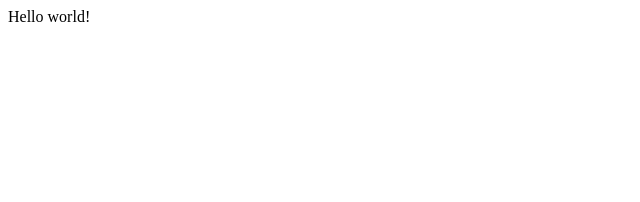
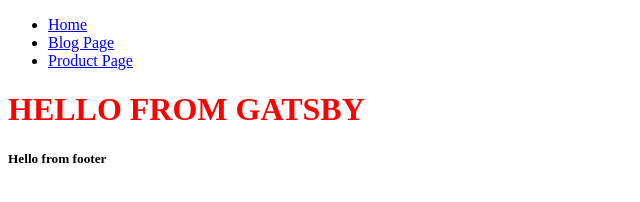
Before and after one commit to Lasseboy59/my-gatsby-project, a Gatsby site: page / in a window 1280 px wide. Shown: the whole page, without its empty margins (0-640 px from the left). Built offline with nearby package versions, Linux system fonts and the light colour scheme; Gatsby itself is replaced by a stand-in of ours.

Commit message:
startin with basic outline - few pages

```diff
--- /dev/null
+++ b/src/components/Footer.js
@@ -0,0 +1,11 @@
+import React from 'react'
+
+function Footer() {
+  return (
+    <div>
+      <h5>Hello from footer</h5>
+    </div>
+  )
+}
+
+export default Footer
--- /dev/null
+++ b/src/components/Navbar.js
@@ -0,0 +1,22 @@
+import React from 'react'
+import { Link } from 'gatsby'
+
+const navbar = () => {
+  return (
+    <nav>
+      <ul>
+        <li>
+          <Link to="/">Home</Link>
+        </li>
+        <li>
+          <Link to="/blog">Blog Page</Link>
+        </li>
+        <li>
+          <Link to="/products">Product Page</Link>
+        </li>
+      </ul>
+    </nav>
+  )
+}
+
+export default navbar
--- /dev/null
+++ b/src/components/layout.js
@@ -0,0 +1,15 @@
+import React from 'react'
+import Navbar from '../components/Navbar';
+import Footer from '../components/Footer';
+
+const layout = ({ children }) => {
+  return (
+    <>
+      <Navbar />
+        <main>{children}</main>
+      <Footer />
+    </>
+  )
+}
+
+export default layout
--- a/src/pages/index.js
+++ b/src/pages/index.js
@@ -1,5 +1,8 @@
-import React from "react"
+import React from 'react'
+import Layout from '../components/layout';
 
-export default function Home() {
-  return <div>Hello world!</div>
-}
+export default () => (
+  <Layout>
+    <h1 style={{ color: "red", textTransform:"uppercase" }}>Hello from Gatsby</h1>
+  </Layout>
+)
```
Also changed, not shown: src/pages/404.js (added, +10 -0 lines), src/pages/blog.js (added, +12 -0 lines), src/pages/products.js (added, +12 -0 lines), 1 other file.
